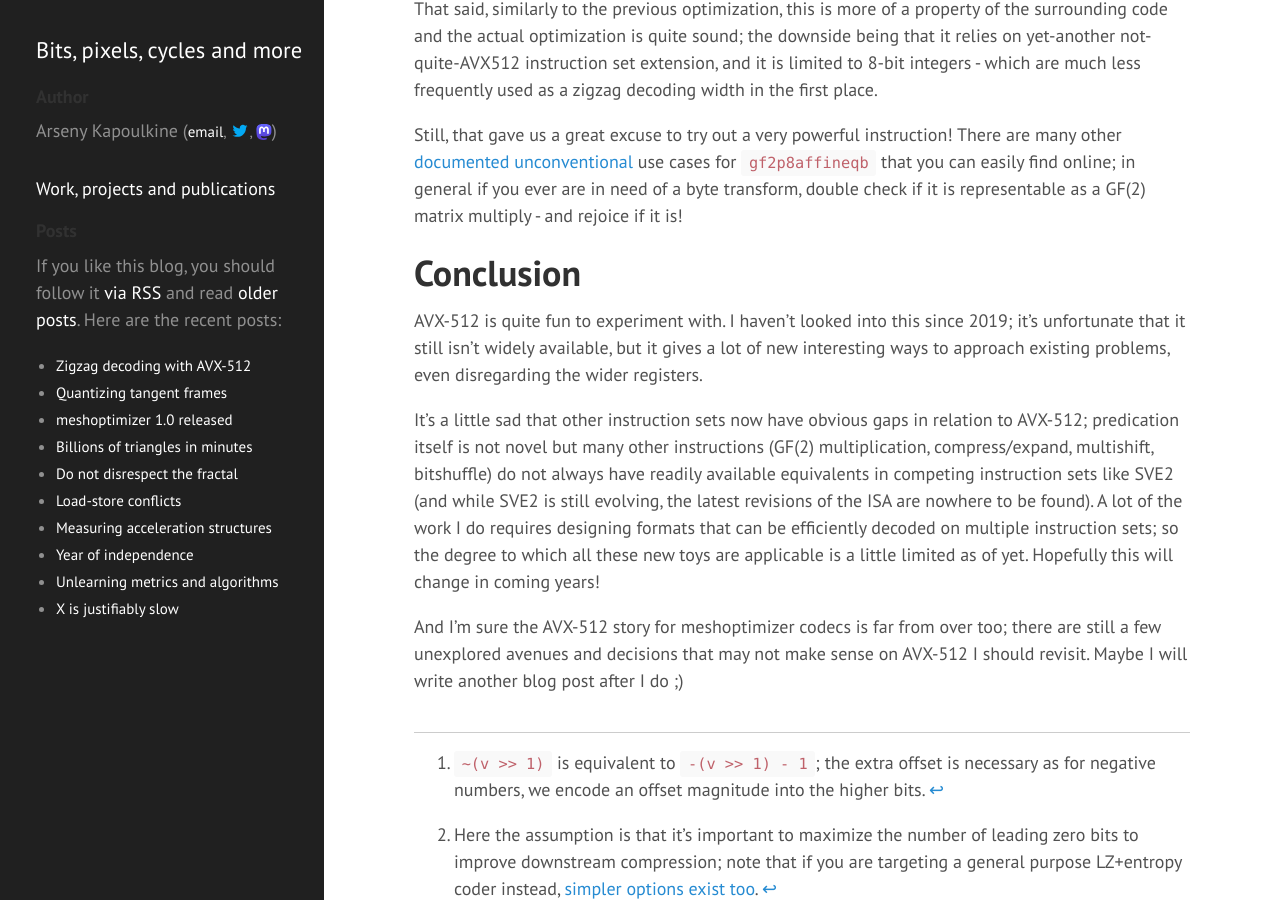
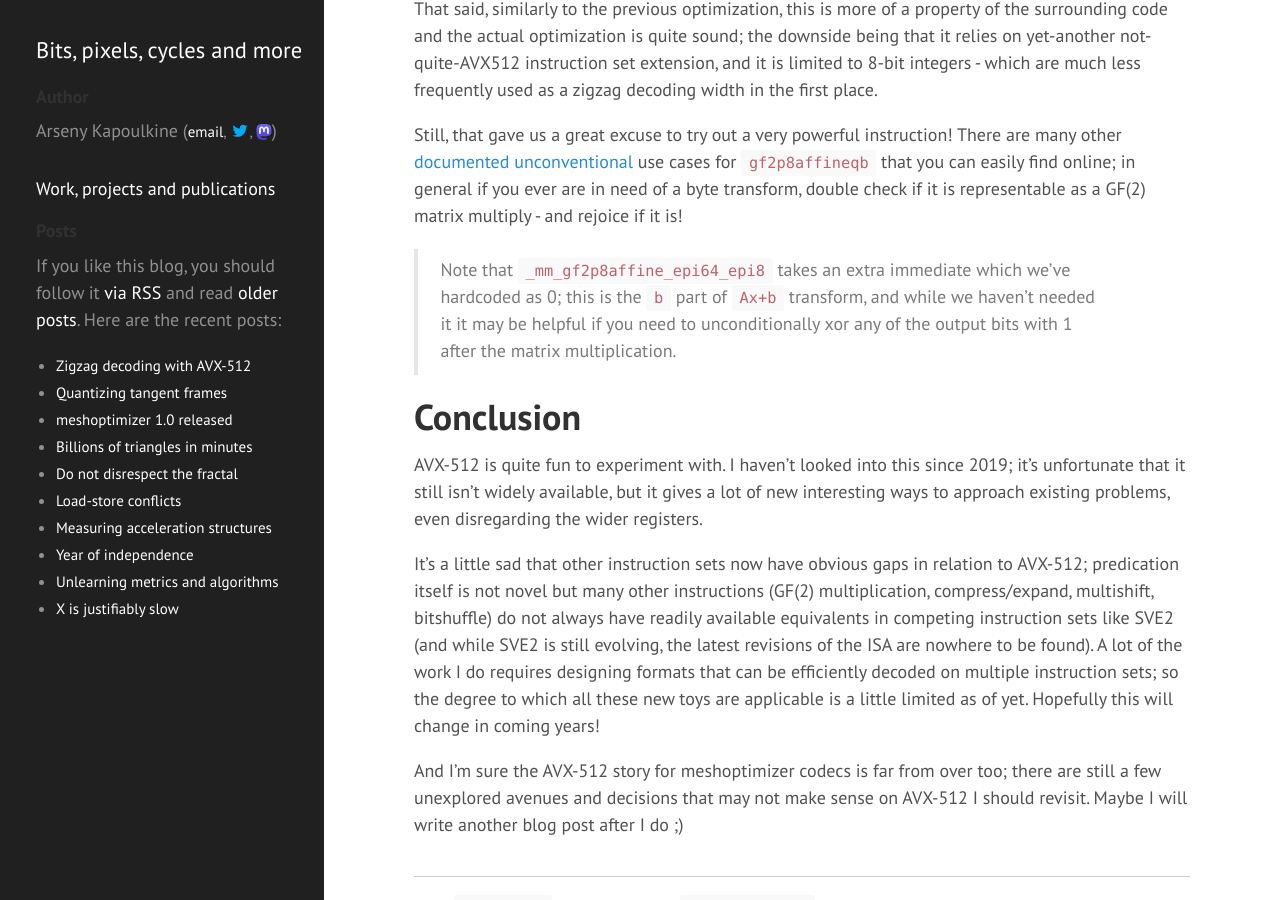
Before and after one commit to zeux/zeux.github.io, a Jekyll site: the page built from _posts/2026-06-17-zigzag-decoding-avx512.md, in a window 1280 px wide and 900 px high, scrolled down 10518 px. Built offline with Jekyll 4.4.1, drawn with Linux system fonts in a browser that asks for light colours.

Commit message:
Add immediate note

```diff
--- a/_posts/2026-06-17-zigzag-decoding-avx512.md
+++ b/_posts/2026-06-17-zigzag-decoding-avx512.md
@@ -274,6 +274,8 @@ That said, similarly to the previous optimization, this is more of a property of
 
 Still, that gave us a great excuse to try out a very powerful instruction! There are many other [documented unconventional](https://gist.github.com/animetosho/d3ca95da2131b5813e16b5bb1b137ca0) use cases for `gf2p8affineqb` that you can easily find online; in general if you ever are in need of a byte transform, double check if it is representable as a GF(2) matrix multiply - and rejoice if it is!
 
+> Note that `_mm_gf2p8affine_epi64_epi8` takes an extra immediate which we've hardcoded as 0; this is the `b` part of `Ax+b` transform, and while we haven't needed it it may be helpful if you need to unconditionally xor any of the output bits with 1 after the matrix multiplication.
+
 # Conclusion
 
 AVX-512 is quite fun to experiment with. I haven't looked into this since 2019; it's unfortunate that it still isn't widely available, but it gives a lot of new interesting ways to approach existing problems, even disregarding the wider registers.
```
